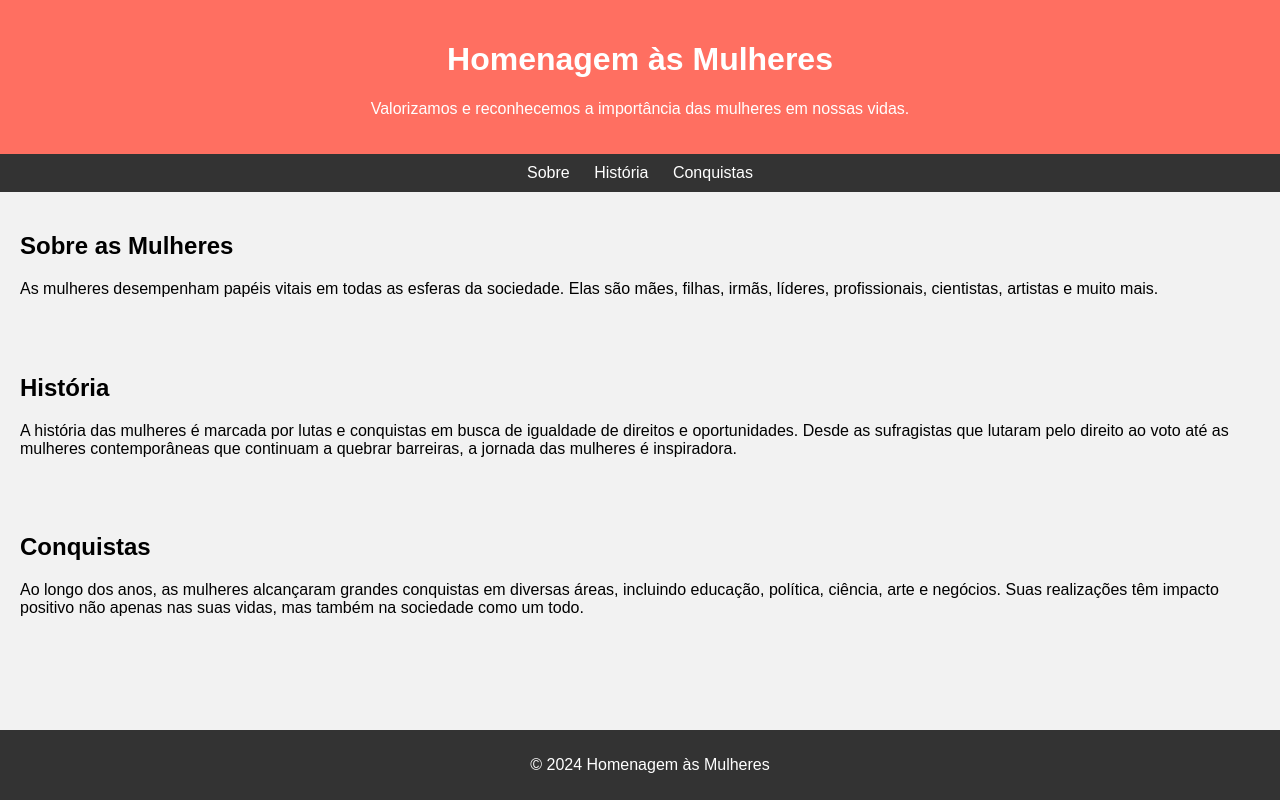
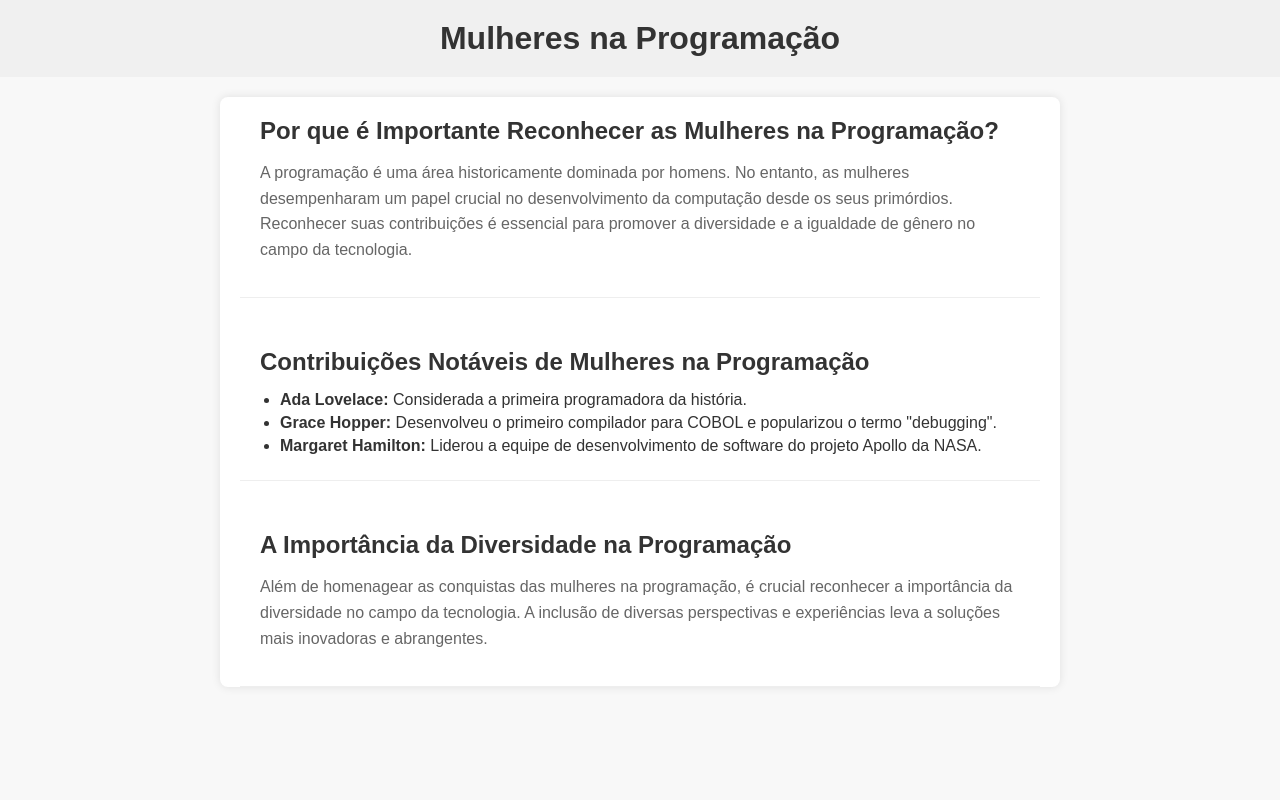
Before and after one commit to Gabriel4-SM/index.html, a plain HTML site: page index.html in a window 1280 px wide. Drawn offline with Linux system fonts and the light colour scheme.

Commit message:
Update index.html

```diff
--- a/index.html
+++ b/index.html
@@ -3,76 +3,60 @@
 <head>
     <meta charset="UTF-8">
     <meta name="viewport" content="width=device-width, initial-scale=1.0">
-    <title>Homenagem às Mulheres</title>
+    <title>Mulheres na Programação</title>
+    <link rel="stylesheet" href="style.css">
+
     <style>
         body {
             font-family: Arial, sans-serif;
             margin: 0;
             padding: 0;
-            background-color: #f2f2f2;
         }
         header {
-            background-color: #ff6f61;
-            color: white;
-            padding: 20px;
+            background-color: #f0f0f0;
+            padding: 20px 0;
             text-align: center;
         }
-        nav {
-            background-color: #333;
-            color: white;
-            text-align: center;
-            padding: 10px;
+        h1 {
+            color: #333;
         }
-        nav a {
-            color: white;
-            text-decoration: none;
-            margin: 0 10px;
+        main {
+            max-width: 800px;
+            margin: 20px auto;
+            padding: 0 20px;
         }
         section {
-            padding: 20px;
+            margin-bottom: 30px;
         }
-        footer {
-            background-color: #333;
-            color: white;
-            text-align: center;
-            padding: 10px;
-            position: fixed;
-            bottom: 0;
-            width: 100%;
+        h2 {
+            color: #333;
+        }
+        p {
+            color: #666;
         }
     </style>
 </head>
 <body>
-
     <header>
-        <h1>Homenagem às Mulheres</h1>
-        <p>Valorizamos e reconhecemos a importância das mulheres em nossas vidas.</p>
+        <h1>Mulheres na Programação</h1>
     </header>
-
-    <nav>
-        <a href="#sobre">Sobre</a>
-        <a href="#historia">História</a>
-        <a href="#conquistas">Conquistas</a>
-    </nav>
-
-    <section id="sobre">
-        <h2>Sobre as Mulheres</h2>
-        <p>As mulheres desempenham papéis vitais em todas as esferas da sociedade. Elas são mães, filhas, irmãs, líderes, profissionais, cientistas, artistas e muito mais.</p>
-    </section>
-
-    <section id="historia">
-        <h2>História</h2>
-        <p>A história das mulheres é marcada por lutas e conquistas em busca de igualdade de direitos e oportunidades. Desde as sufragistas que lutaram pelo direito ao voto até as mulheres contemporâneas que continuam a quebrar barreiras, a jornada das mulheres é inspiradora.</p>
-    </section>
-
-    <section id="conquistas">
-        <h2>Conquistas</h2>
-        <p>Ao longo dos anos, as mulheres alcançaram grandes conquistas em diversas áreas, incluindo educação, política, ciência, arte e negócios. Suas realizações têm impacto positivo não apenas nas suas vidas, mas também na sociedade como um todo.</p>
-    </section>
-
-    <footer>
-        <p>&copy; 2024 Homenagem às Mulheres</p>
-    </footer>
-
+    <main>
+        <section>
+            <h2>Por que é Importante Reconhecer as Mulheres na Programação?</h2>
+            <p>A programação é uma área historicamente dominada por homens. No entanto, as mulheres desempenharam um papel crucial no desenvolvimento da computação desde os seus primórdios. Reconhecer suas contribuições é essencial para promover a diversidade e a igualdade de gênero no campo da tecnologia.</p>
+        </section>
+        <section>
+            <h2>Contribuições Notáveis de Mulheres na Programação</h2>
+            <ul>
+                <li><strong>Ada Lovelace:</strong> Considerada a primeira programadora da história.</li>
+                <li><strong>Grace Hopper:</strong> Desenvolveu o primeiro compilador para COBOL e popularizou o termo "debugging".</li>
+                <li><strong>Margaret Hamilton:</strong> Liderou a equipe de desenvolvimento de software do projeto Apollo da NASA.</li>
+            </ul>
+        </section>
+        <section>
+            <h2>A Importância da Diversidade na Programação</h2>
+            <p>Além de homenagear as conquistas das mulheres na programação, é crucial reconhecer a importância da diversidade no campo da tecnologia. A inclusão de diversas perspectivas e experiências leva a soluções mais inovadoras e abrangentes.</p>
+        </section>
+    </main>
 </body>
 </html>
```
